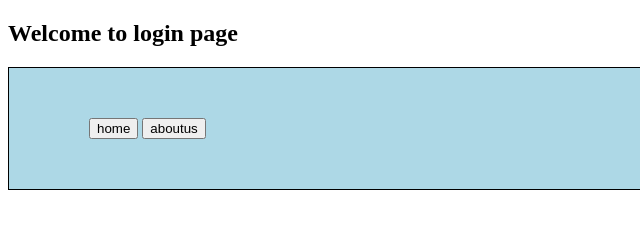
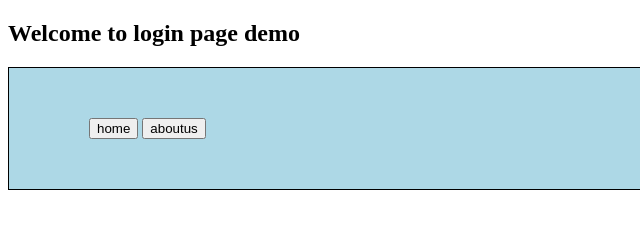
Before and after one commit to Khushboo88/nodedemo, a plain HTML site: page index.html in a window 1280 px wide. Shown: the full height of the page, 0-640 px from the left. Drawn offline with Linux system fonts and the light colour scheme.

Commit message:
Update index.html

```diff
--- a/index.html
+++ b/index.html
@@ -11,7 +11,7 @@ div {
 </head>
 <body>
 
-<h2>Welcome to login page</h2>
+<h2>Welcome to login page demo</h2>
 
 <div><button onclick="myFunction()">home</button>
 <button onclick="display()">aboutus</button>
```
